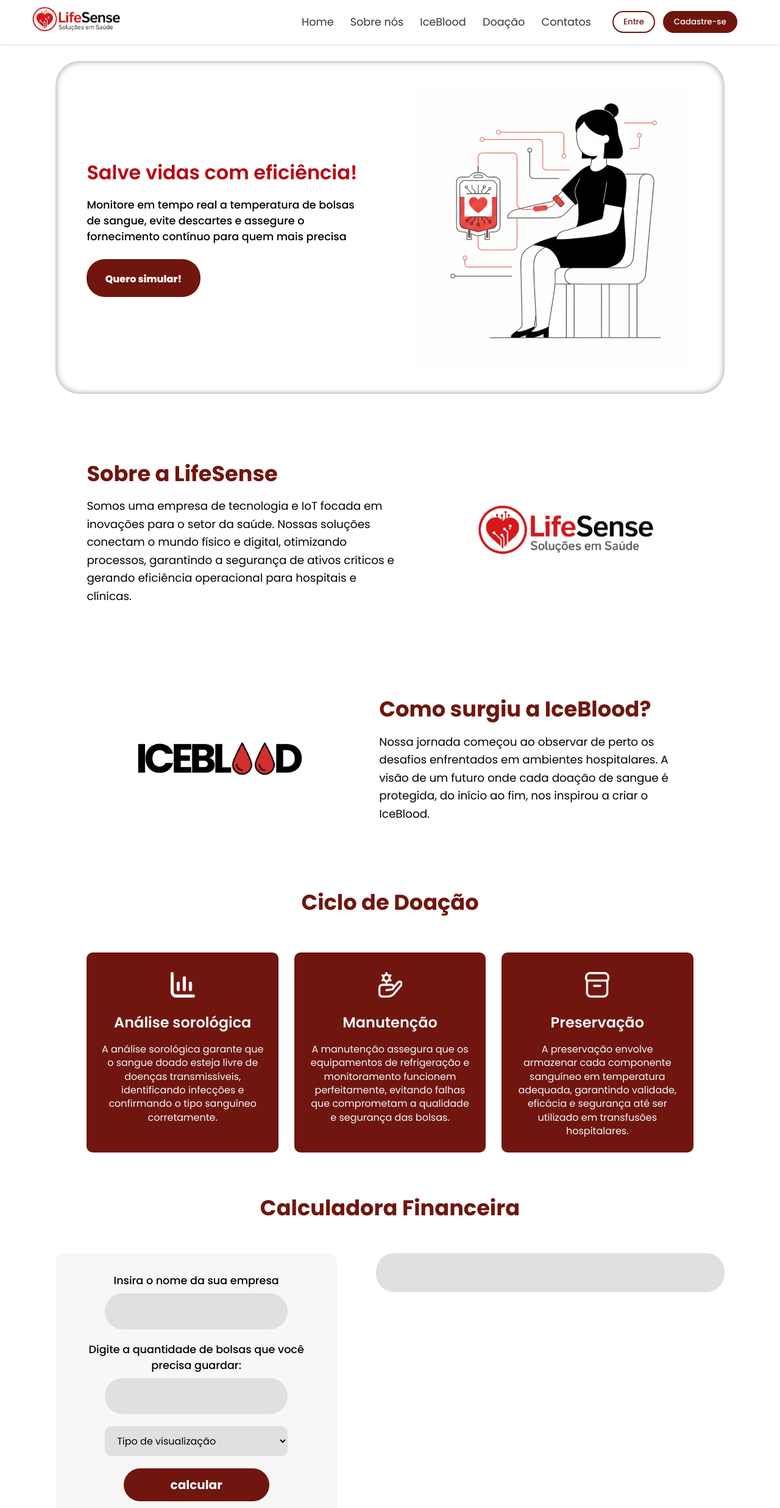
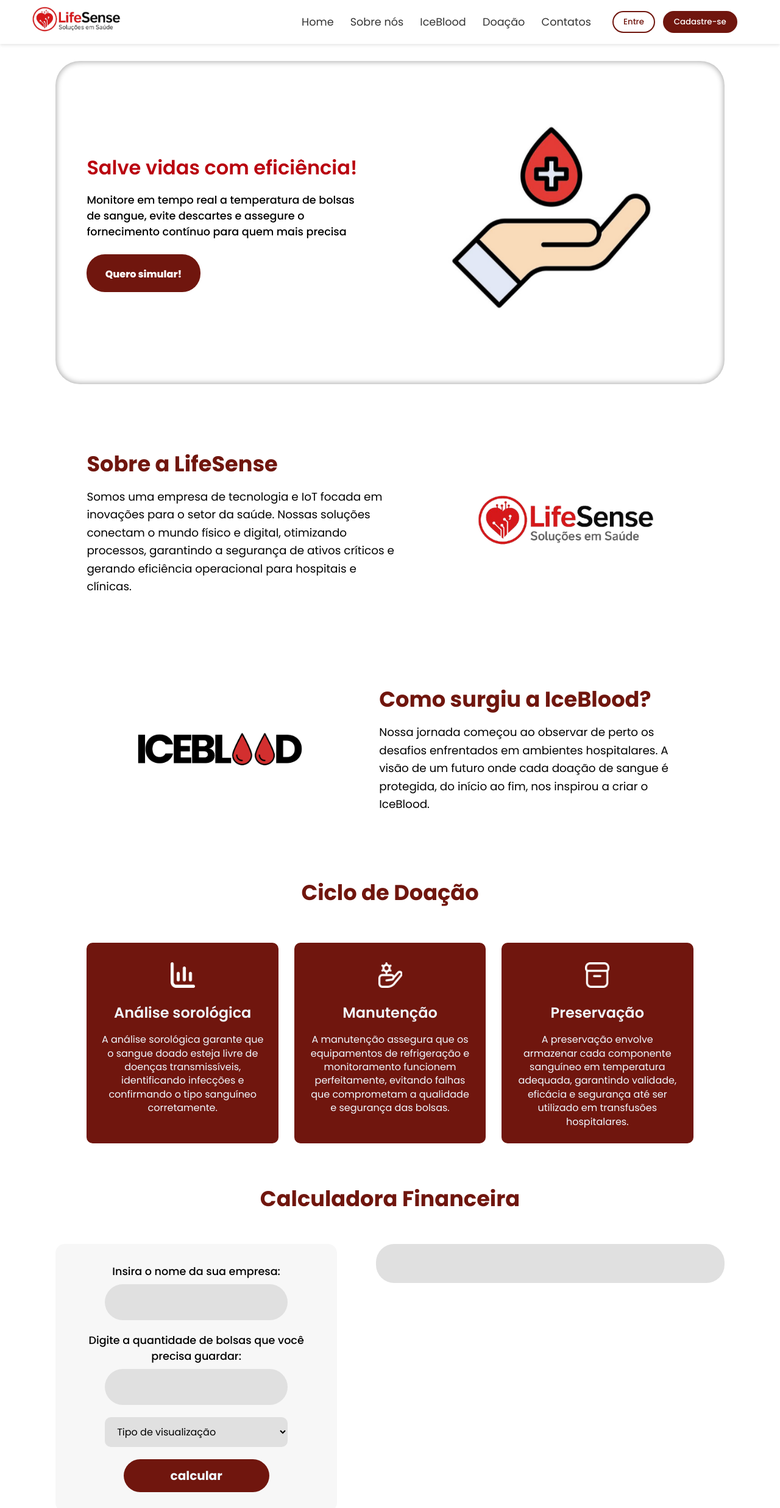
Before and after one commit to Vinicius-Okamoto/IceBlood, a plain HTML site: page Projeto/HTML/IceBlood/pages/institucional.html in a window 1280 px wide. Shown: the top 2473 px of the page at 61% size. Drawn offline with Linux system fonts and the light colour scheme.

Commit message:
Atualizei uma imagem do site institucional

```diff
--- a/Projeto/HTML/IceBlood/pages/institucional.html
+++ b/Projeto/HTML/IceBlood/pages/institucional.html
@@ -56,7 +56,7 @@
                 </button>
             </div>
             <div class="img1">
-                <img src="../assets/img/Institucional/img1.png" alt="Dispositivo de monitoramento IceBlood em uma bolsa de sangue">
+                <img src="../assets/img/Institucional/doacao.png" alt="Dispositivo de monitoramento IceBlood em uma bolsa de sangue">
             </div>
         </section>
 
@@ -111,7 +111,7 @@
             <h2>Calculadora Financeira</h2>
             <div class="calculadora-caixa">
                 <div class="inserir">
-                    <h4>Insira o nome da sua empresa</h4>
+                    <h4>Insira o nome da sua empresa:</h4>
                     <input type="text" id="iptNome">
                     <h4>Digite a quantidade de bolsas que você precisa guardar:</h4>
                     <input type="number" id="iptQuantidade">
```
Also changed, not shown: Projeto/HTML/IceBlood/assets/img/Institucional/doacao.png (added).
